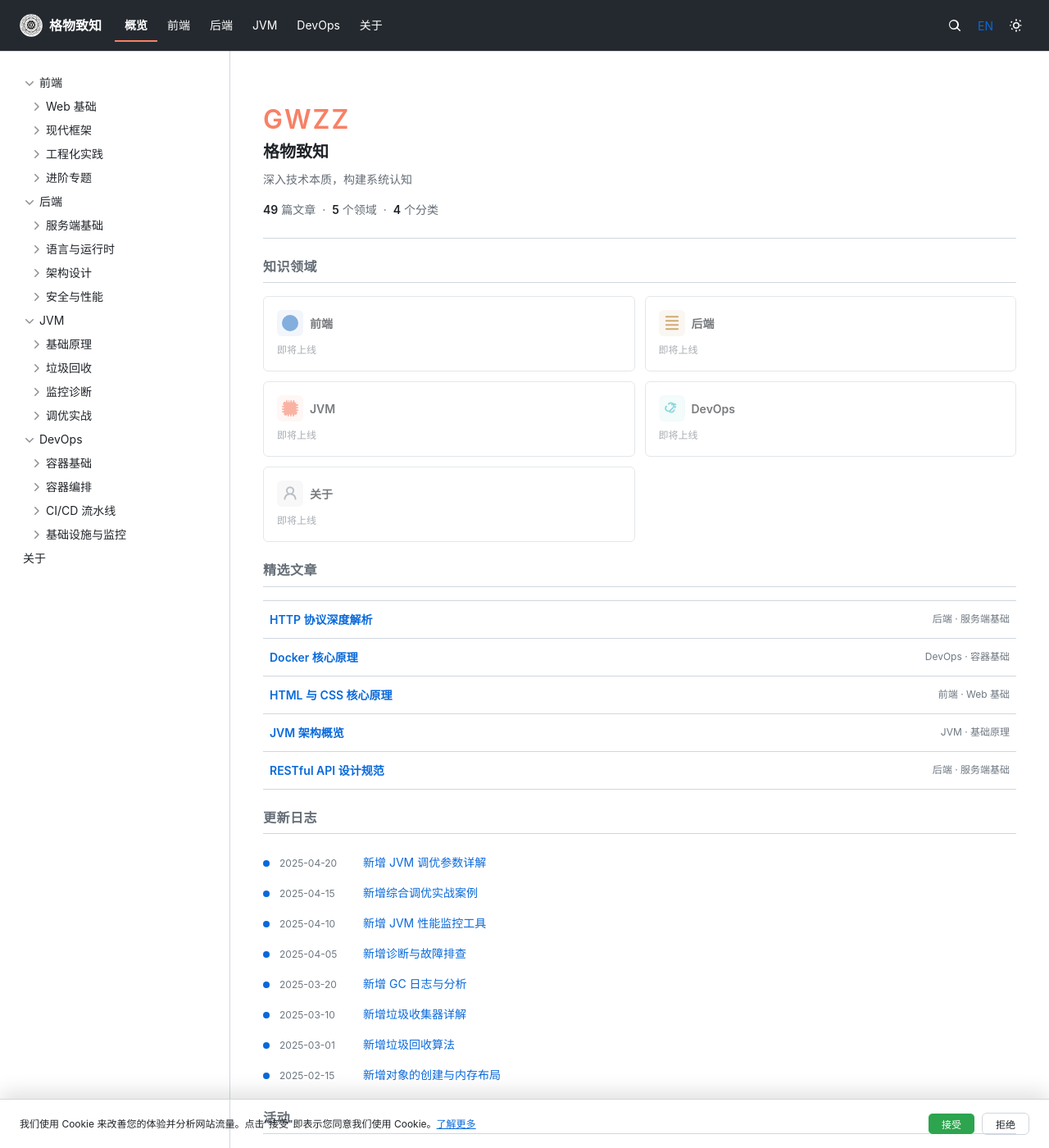
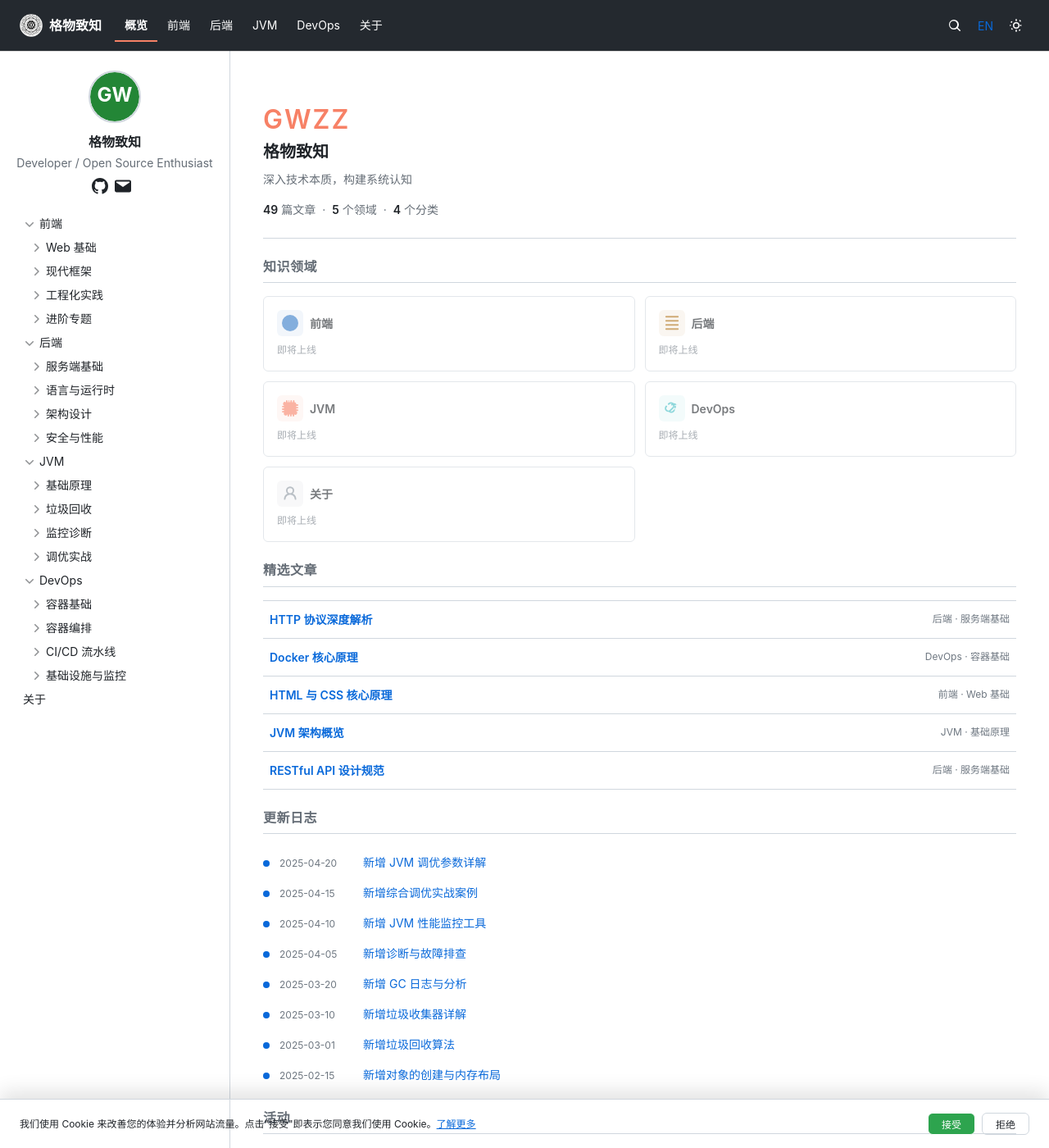
Before and after one commit to ZhouXunYou/zhouxunyou.github.io, a Jekyll site: the page built from index.markdown, in a window 1280 px wide and 1400 px high. Shown: the whole window at 82% size. Built offline with Jekyll 4.4.1, drawn with Linux system fonts in a browser that asks for light colours.

Commit message:
feat: 启用头像功能和社交链接

```diff
--- a/_config.yml
+++ b/_config.yml
@@ -5,8 +5,10 @@ baseurl: ""
 url: "https://gwzz.xyz"
 author: "Zhou Xunyou"
 github_username: zhouxunyou
+github:
+  username: zhouxunyou
 location: "China"
-# avatar: "/assets/images/avatar.png"  # Uncomment and set path when adding a real avatar image
+avatar: "/assets/images/avatar.svg"
 
 # Google AdSense — replace with your publisher ID after approval
 google_adsense: # ca-pub-XXXXXXXXXXXXXXXX
--- a/_includes/sidebar.html
+++ b/_includes/sidebar.html
@@ -1,4 +1,14 @@
 <aside class="gh-sidebar" role="complementary">
+  <div class="gh-sidebar-profile">
+    {%- if site.avatar -%}
+    <img src="{{ site.avatar | relative_url }}" alt="{{ site.title | escape }}" class="gh-sidebar-avatar" width="64" height="64" loading="lazy">
+    {%- endif -%}
+    <h2 class="gh-sidebar-title">{{ site.title | escape }}</h2>
+    {%- if site.description -%}
+    <p class="gh-sidebar-desc">{{ site.description | escape }}</p>
+    {%- endif -%}
+    {%- include social-links.html -%}
+  </div>
   <!-- Category tree: show group matching current page category, or all on overview -->
   <nav class="gh-sidebar-tree" role="navigation" aria-label="{{ strings.aria.category_nav }}">
     {% assign current_cat = page.category | default: 'overview' %}
--- /dev/null
+++ b/_includes/social-links.html
@@ -0,0 +1,11 @@
+{%- if site.github -%}
+<a href="https://github.com/{{ site.github.username }}" class="gh-social-link" target="_blank" rel="noopener noreferrer" aria-label="GitHub">
+  <svg viewBox="0 0 16 16" width="20" height="20" fill="currentColor"><path d="M8 0c4.42 0 8 3.58 8 8a8.013 8.013 0 0 1-5.45 7.59c-.4.08-.55-.17-.55-.38 0-.27.01-1.13.01-2.2 0-.75-.25-1.23-.54-1.48 1.78-.2 3.65-.88 3.65-3.95 0-.88-.31-1.59-.82-2.15.08-.2.36-1.02-.08-2.12 0 0-.67-.22-2.2.82-.64-.18-1.32-.27-2-.27-.68 0-1.36.09-2 .27-1.53-1.03-2.2-.82-2.2-.82-.44 1.1-.16 1.92-.08 2.12-.51.56-.82 1.28-.82 2.15 0 3.06 1.86 3.75 3.64 3.95-.23.2-.44.55-.51 1.07-.46.21-1.61.55-2.33-.66-.15-.24-.6-.83-1.23-.82-.67.01-.27.38.01.53.34.19.73.9.82 1.13.16.45.68 1.31 2.69.94 0 .67.01 1.3.01 1.49 0 .21-.15.45-.55.38A7.995 7.995 0 0 1 0 8c0-4.42 3.58-8 8-8Z"></path></svg>
+</a>
+{%- endif -%}
+
+{%- if site.email -%}
+<a href="mailto:{{ site.email }}" class="gh-social-link" aria-label="Email">
+  <svg viewBox="0 0 16 16" width="20" height="20" fill="currentColor"><path d="M1.75 2A1.75 1.75 0 0 0 0 3.75v8.5C0 13.216.784 14 1.75 14h12.5A1.75 1.75 0 0 0 16 12.25v-8.5A1.75 1.75 0 0 0 14.25 2ZM1.75 3.5h12.5a.25.25 0 0 1 .25.25v.627l-6.5 4.396L1.5 4.377V3.75a.25.25 0 0 1 .25-.25ZM1.5 6.257V12.25c0 .138.112.25.25.25h12.5a.25.25 0 0 0 .25-.25V6.257l-5.893 3.984a.75.75 0 0 1-.814 0Z"></path></svg>
+</a>
+{%- endif -%}
--- a/_sass/minima/_sidebar.scss
+++ b/_sass/minima/_sidebar.scss
@@ -119,3 +119,40 @@
   width: 10px;
   height: 10px;
 }
+
+// Sidebar profile section
+.gh-sidebar-profile {
+  margin-bottom: $spacing-4;
+  text-align: center;
+}
+
+.gh-sidebar-avatar {
+  border-radius: 50%;
+  margin-bottom: $spacing-2;
+  border: 2px solid var(--color-border-default);
+}
+
+.gh-sidebar-title {
+  font-size: 16px;
+  font-weight: $font-weight-semibold;
+  margin: 0 0 $spacing-1;
+  color: var(--color-text-primary);
+}
+
+.gh-sidebar-desc {
+  font-size: $base-font-size;
+  color: var(--color-text-secondary);
+  margin: 0 0 $spacing-2;
+}
+
+.gh-social-link {
+  display: inline-flex;
+  align-items: center;
+  color: var(--color-fg-muted);
+  margin-right: $spacing-2;
+  transition: color 0.15s ease;
+
+  &:hover {
+    color: var(--color-fg-default);
+  }
+}
```
Also changed, not shown: assets/images/avatar.svg (added).
